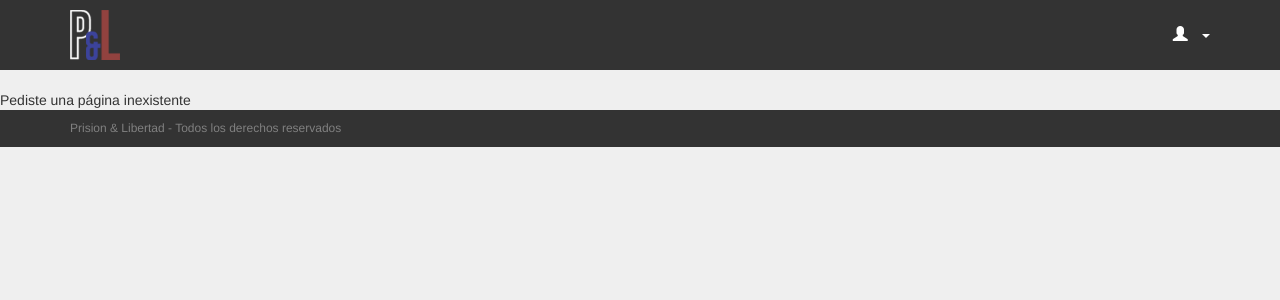
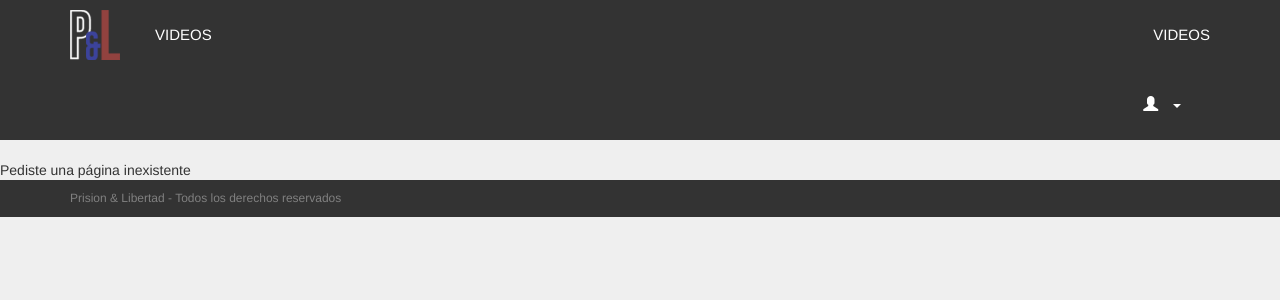
Before and after one commit to LoshMashK-posDeDv/Proyecto-Misterio, a PHP site: page /index.php?s=videos in a window 1280 px wide. Shown: the top 300 px of the page. Run offline with PHP 8.4, Linux system fonts and the light colour scheme; data that the repository does not hold is empty.

Commit message:
Agrega Videos al menu

```diff
--- a/css/styles.css
+++ b/css/styles.css
@@ -433,20 +433,15 @@ span.disc {
     padding: 25px 15px;
 }
 
-.botones{
-	cursor: pointer!important;
-	color: white!important;
+#btn-videos a{
+	color: white;
+	margin-left: 20px;
 }
 
-.botones i{
-	color: white!important;
+#btn-videos a:hover{
+	text-decoration: none;
 }
 
-
-/* esto no funcaaaa :/ */
-.botones:hover{
-	background-color: #t70707!important;
-}
 
 /* HOME */
 
--- a/index.php
+++ b/index.php
@@ -34,11 +34,15 @@ include('setup/config.php');
 
                     <!-- Collect the nav links, forms, and other content for toggling -->
                     <div class="collapse navbar-collapse" id="bs-navbar">
+                        <button class="btn botones" id="btn-videos" type="button" id="dropdown-menu">
+                            <a href="index.php?s=videos">Videos</a>
+                        </button>
                         <?php
                             if(isset($_SESSION['NOMBRE_USUARIO'])) { ?>
 
                                 <ul class="nav navbar-nav navbar-right">
                                     <div class="dropdown">
+
                                         <button class="btn dropdown-toggle" type="button" id="dropdown-menu" data-toggle="dropdown" aria-haspopup="true" aria-expanded="true">
                                             Hola <?php echo $_SESSION['NOMBRE_USUARIO'] ?>
                                             <span class="caret"></span>
@@ -65,6 +69,9 @@ include('setup/config.php');
                             } else if((isset($_GET['s']) && $_GET['s'] != 'login' && $_GET['s'] != 'registro') || !isset($_GET['s'])) {
                         ?>
                             <ul class="nav navbar-nav navbar-right">
+                                <button class="btn botones" id="btn-videos" type="button" id="dropdown-menu">
+                            <a href="index.php?s=videos">Videos</a>
+                        </button>
                                 <div class="dropdown">
 
                                     <button class="btn dropdown-toggle" type="button" id="dropdown-menu" data-toggle="dropdown" aria-haspopup="true" aria-expanded="true">
```
